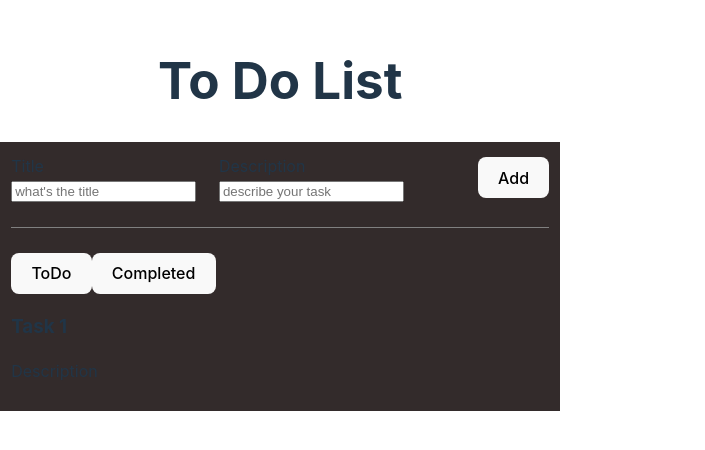
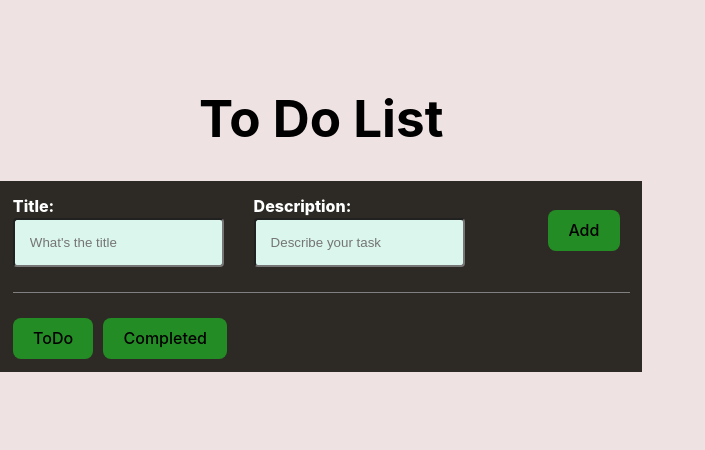
Before and after one commit to yojana29/FrontendClasses, a React (Vite) app in the folder REACT/: page / in a window 1280 px wide. Shown: the part 186-636 px from the top of the page, without its empty margins (0-705 px from the left). Built offline with nearby package versions, Linux system fonts and the light colour scheme.

Commit message:
working on it

```diff
--- a/REACT/src/App.css
+++ b/REACT/src/App.css
@@ -1,21 +1,19 @@
-/* body{
-    background-color:rgb(51, 43, 43);
+body{
+    background-color:rgb(238, 226, 226);
     color:white;
     overflow:hidden;
 
-} */
-
-
+}
 h1{
     text-align:center;
+    color:black;
 }
 
 .todo-wrapper{
-    background-color:rgb(51, 43, 43);
+    background-color:rgb(45, 42, 37);
     padding:2%;
-    /* width:fit-content; */
-    margin-left:auto;
-    margin-right:auto;
+    width:fit-content;
+    margin:0 auto;
 
 }
 
@@ -35,3 +33,18 @@ h1{
     align-items:flex-start;
     margin-right:25px;
 }
+input{
+    background-color:rgb(219, 246, 237);
+    color:black;
+    padding:15px;
+    border-radius:4px;
+}
+label{
+    font-weight:800;
+    margin-bottom:20px;
+}
+
+button{
+    background-color:rgb(36, 140, 36);
+    margin-right:10px;
+}
--- a/REACT/src/App.jsx
+++ b/REACT/src/App.jsx
@@ -1,6 +1,4 @@
-// import { useState } from 'react'
-// import reactLogo from './assets/react.svg'
-// import viteLogo from '/vite.svg'
+import React from 'react'
 import './App.css'
 
 function App() {
@@ -13,12 +11,12 @@ function App() {
       <div className = "todo-wrapper">
         <div className="todo-input">
           <div className="todo-input-item">
-          <label> Title</label>
-          <input type="text" placeholder="what's the title" />
+          <label> Title:</label>
+          <input type="text" placeholder="What's the title" />
           </div>
           <div className="todo-input-item">
-            <label>Description</label>
-            <input type="text" placeholder='describe your task' />
+            <label>Description:</label>
+            <input type="text" placeholder='Describe your task' />
           </div>
           <div className="todo-input-item">
             <button type = "button" className="add">Add</button>
@@ -30,12 +28,12 @@ function App() {
           <button>Completed</button>
         </div>
 
-        <div className = "todo-list">
+        {/* <div className = "todo-list">
           <div className="todo-lists-items">
             <h3>Task 1</h3>
             <p>Description</p>
             </div>
-        </div>
+        </div> */}
 
       </div>
 
```
